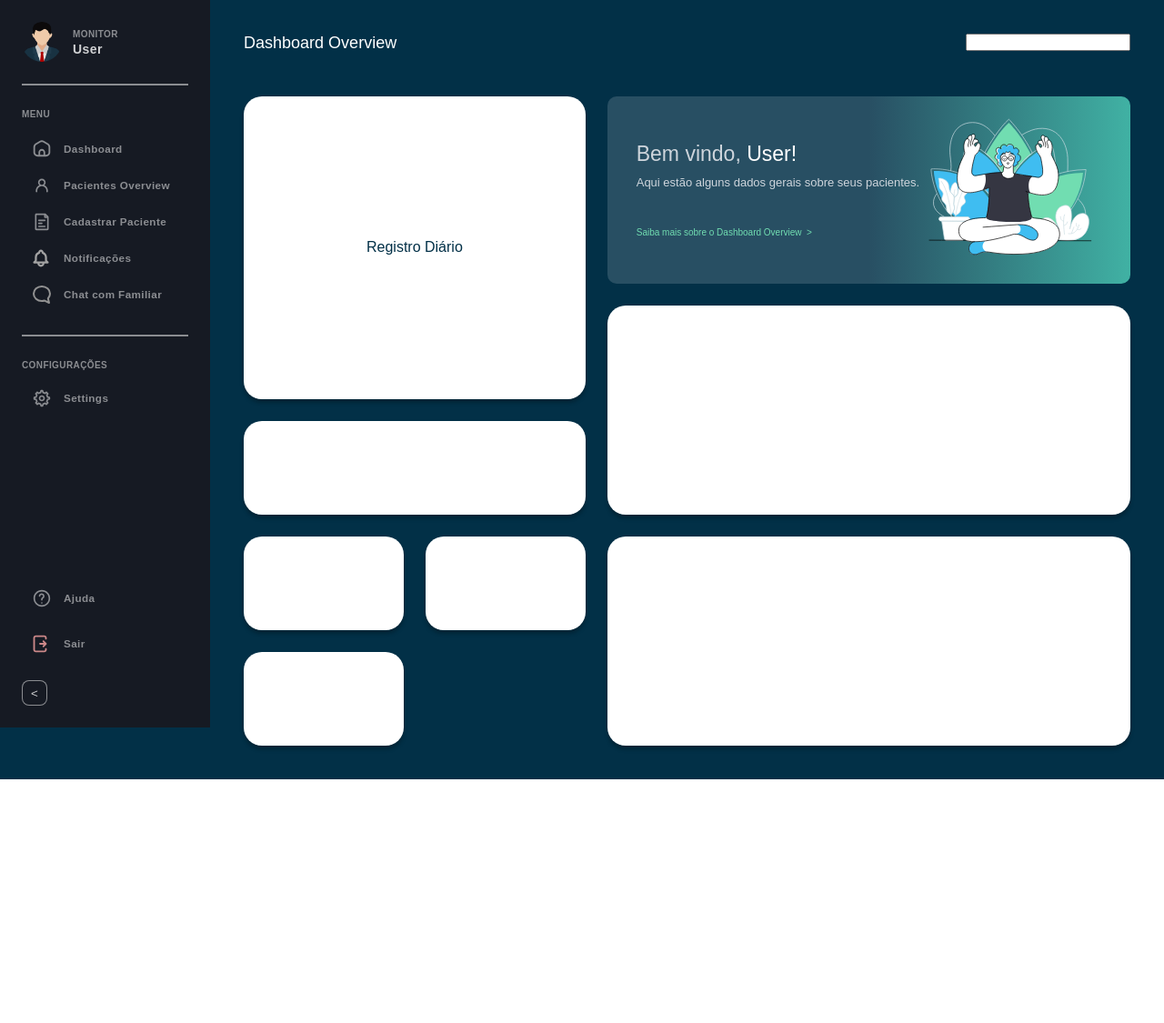
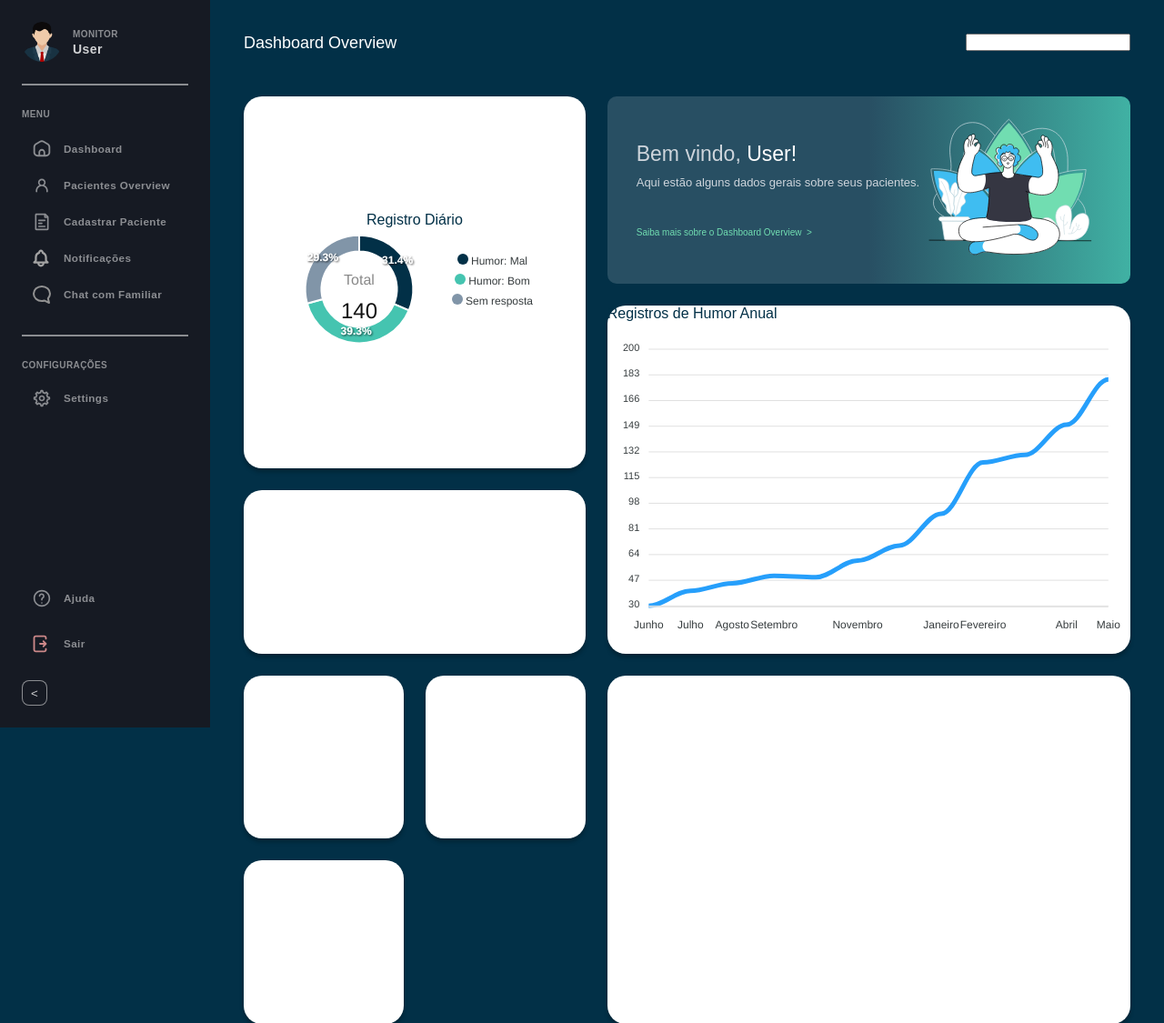
Before and after one commit to aasjunior/tera_dashboard, a Flask app: page /dashboard in a window 1280 px wide. Shown: the top 1125 px of the page at 91% size. Before the commit the page ends 857 px from the top, so only its background shows below. Run offline with Flask 3, Linux system fonts and the light colour scheme; some libraries are stand-ins or nearby versions.

Commit message:
annual-record

```diff
--- a/controllers/components.py
+++ b/controllers/components.py
@@ -12,5 +12,18 @@ def render_sidebar(name, image):
 def render_welcome_card(name, fig=False):
     return render_template("components/welcome-card.html", name=name, fig=fig)
 
-def render_daily_record(name):
-    return render_template("components/daily-record.html", name=name)
+def render_daily_record(mal, bom, sem_resposta):
+    dados = {
+        'mal': mal,
+        'bom': bom,
+        'sem_resposta': sem_resposta,
+    }
+    return render_template("components/daily-record.html", **dados)
+
+def render_annual_record(mal, bom, sem_resposta):
+    dados = {
+        'mal': mal,
+        'bom': bom,
+        'sem_resposta': sem_resposta,
+    }
+    return render_template("components/annual-record.html", **dados)
--- a/controllers/routes.py
+++ b/controllers/routes.py
@@ -13,6 +13,7 @@ def init_app(app):
             'sidebar': render_sidebar,
             'welcome_card': render_welcome_card,
             'daily_record': render_daily_record,
+            'annual_record': render_annual_record,
         }
         return render_template("dashboard.html", **components)
 
--- a/views/blades/header.html
+++ b/views/blades/header.html
@@ -5,6 +5,7 @@
     <meta http-equiv="X-UA-Compatible" content="IE=edge">
     <meta name="viewport" content="width=device-width, initial-scale=1.0">
     <link rel="stylesheet" href="{{ url_for('static',filename='css/main.css') }}">
-    <title>Sidebar</title>
+    <script src="https://cdn.jsdelivr.net/npm/apexcharts"></script>
+    <title>Tera</title>
 </head>
 <body>
--- /dev/null
+++ b/views/components/annual-record.html
@@ -0,0 +1,73 @@
+<section id="annual-record" class="card">
+    <h2 class="title">Registros de Humor Anual</h2>
+    <div id="g-annual" class="graph"></div>
+    <script>
+        // Obtém o mês atual
+        var mesAtual = new Date().getMonth();
+        var mesesAno = [
+            'Janeiro', 'Fevereiro', 'Março', 'Abril', 'Maio', 'Junho',
+            'Julho', 'Agosto', 'Setembro', 'Outubro', 'Novembro', 'Dezembro'
+        ];
+
+        // Cria um array com os nomes dos meses do ano
+        var meses = [];
+
+        for (var i = mesAtual - 11; i <= mesAtual; i++) {
+            var mes = (i < 0 ? 12 + i : i) % 12; // Ajusta o índice para garantir um valor entre 0 e 11
+            meses.push(mesesAno[mes]);
+        }
+
+        // Define o intervalo do eixo X para exibir os meses do ano
+        var xaxisRange = {
+            min: new Date().getFullYear() - 1 + '-' + (mesAtual + 1) + '-01',
+            max: new Date().getFullYear() + '-' + (mesAtual + 1) + '-01'
+        };
+
+        var annual_options = {
+            series: [{
+                data: [30, 40, 45, 50, 49, 60, 70, 91, 125, 130, 150, 180]
+            }],
+            chart: {
+                id: 'realtime',
+                height: 350,
+                type: 'line',
+                animations: {
+                    enabled: true,
+                    easing: 'linear',
+                    dynamicAnimation: {
+                        speed: 1000
+                    }
+                },
+                toolbar: {
+                    show: false
+                },
+                zoom: {
+                    enabled: false
+                }
+            },
+            dataLabels: {
+                enabled: false
+            },
+            stroke: {
+                curve: 'smooth'
+            },
+            markers: {
+                size: 0
+            },
+            xaxis: {
+                type: 'category',
+                categories: meses,
+            },
+            yaxis: {
+                max: 200
+            },
+            legend: {
+                show: false
+            }
+        };
+
+        var annual_chart = new ApexCharts(document.querySelector("#g-annual"), annual_options);
+        annual_chart.render();
+
+    </script>
+</section>
--- a/views/components/daily-record.html
+++ b/views/components/daily-record.html
@@ -1,3 +1,56 @@
 <section id="daily-record" class="card col center">
     <h2 class="title">Registro Diário</h2>
+    <div id="g-daily"></div>
+    <input type="hidden" id="mal" value="{{ mal }}">
+    <input type="hidden" id="bom" value="{{ bom }}">
+    <input type="hidden" id="sem_resposta" value="{{ sem_resposta }}">
+    <script>
+        const mal = document.getElementById('mal').value;
+        const bom = document.getElementById('bom').value;
+        const sem_resposta = document.getElementById('sem_resposta').value;
+        const options = {
+            chart: {
+                type: 'donut',
+            },
+            series: [44, 55, 41],
+            colors: ['#023047', '#45C4B0', '#8195A8'],
+            labels: ['Humor: Mal', 'Humor: Bom', 'Sem resposta'],
+            legend: {
+                position: 'right',
+            },
+            plotOptions: {
+                pie: {
+                    donut: {
+                        labels: {
+                            show: true,
+                            name: {
+                                fontSize: '24px',
+                                color: '#888',
+                                offsetY: -5,
+                            },
+                            value: {
+                                fontSize: '24px',
+                                color: '#111',
+                                offsetY: 16,
+                            },
+                            total: {
+                                show: true,
+                                fontSize: '16px',
+                                color: '#888',
+                                label: 'Total',
+                                formatter: function (w) {
+                                    return w.globals.seriesTotals.reduce((a, b) => a + b, 0);
+                                },
+                            },
+                        },
+                        size: '70%', // Define a largura das fatias como 70% do raio do gráfico
+                        strokeWidth: 0,
+                    },
+                },
+            },
+        };
+
+        const chart = new ApexCharts(document.querySelector('#g-daily'), options);
+        chart.render();
+    </script>
 </section>
--- a/views/dashboard.html
+++ b/views/dashboard.html
@@ -9,9 +9,9 @@
             </form>
         </header>
         <section class="dashboard">
-            {{ daily_record('User') | safe }}
+            {{ daily_record(50, 180, 20) | safe }}
             {{ welcome_card('User', true) | safe }}
-            <section id="annual-record" class="card"></section>
+            {{ annual_record(50, 180, 20) | safe }}
             <section id="monthly-record" class="card"></section>
             <section id="form-answers" class="card"></section>
             <section id="patients-crisis" class="card"></section>
--- a/views/static/css/custom.css
+++ b/views/static/css/custom.css
@@ -145,6 +145,12 @@
 
 #daily-record{
     grid-area: daily-record;
+    padding: var(--dashboard-gap);
+}
+
+.graph{
+    width: 100%;
+    max-height: 80%;
 }
 
 #annual-record{
--- a/views/static/js/index.js
+++ b/views/static/js/index.js
@@ -4,11 +4,11 @@ const sidebarCollapsed = document.querySelector("#sidebar-collapsed");
 const sidebarExpanded = document.querySelector("#sidebar-expanded");
 
 
-btnSidebarCollapse.addEventListener('click', function(){
-   toggleElements(sidebarCollapsed, sidebarExpanded);
+btnSidebarCollapse.addEventListener('click', function () {
+    toggleElements(sidebarCollapsed, sidebarExpanded);
 });
 
-btnSidebarExpand.addEventListener('click', function(){
+btnSidebarExpand.addEventListener('click', function () {
     toggleElements(sidebarCollapsed, sidebarExpanded);
 });
 
```
